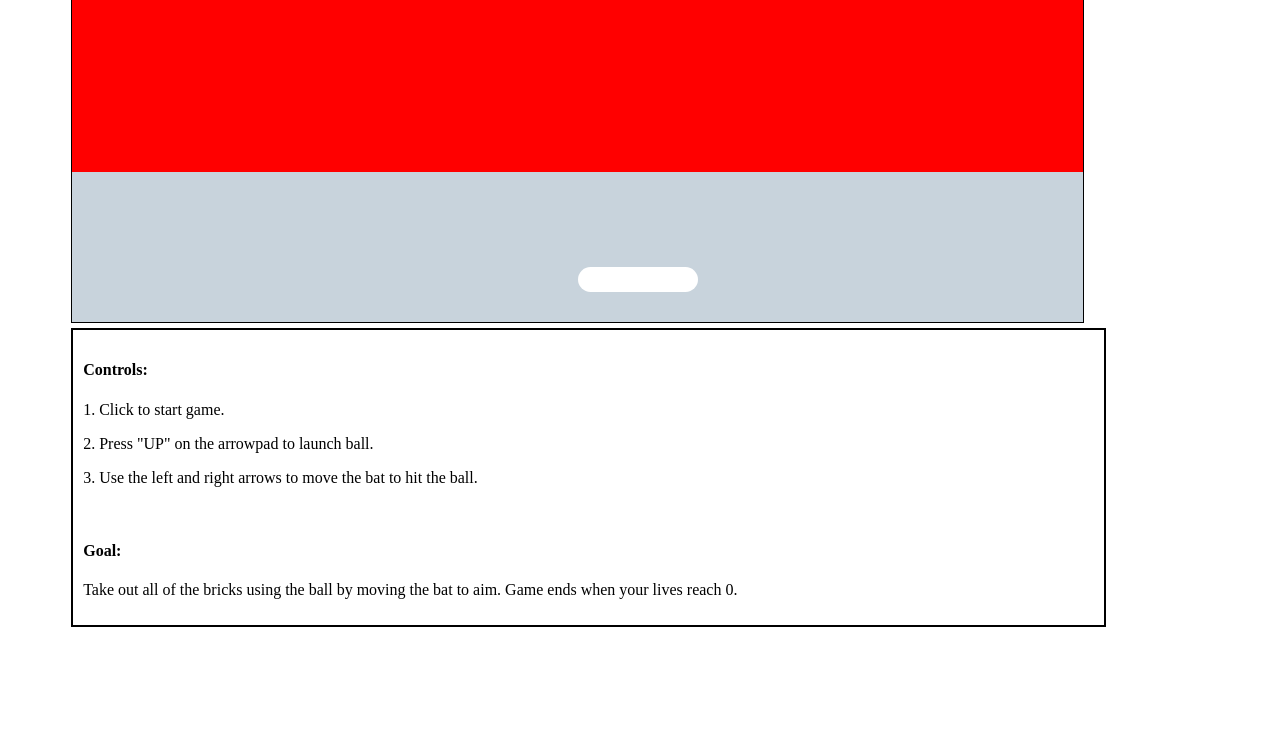
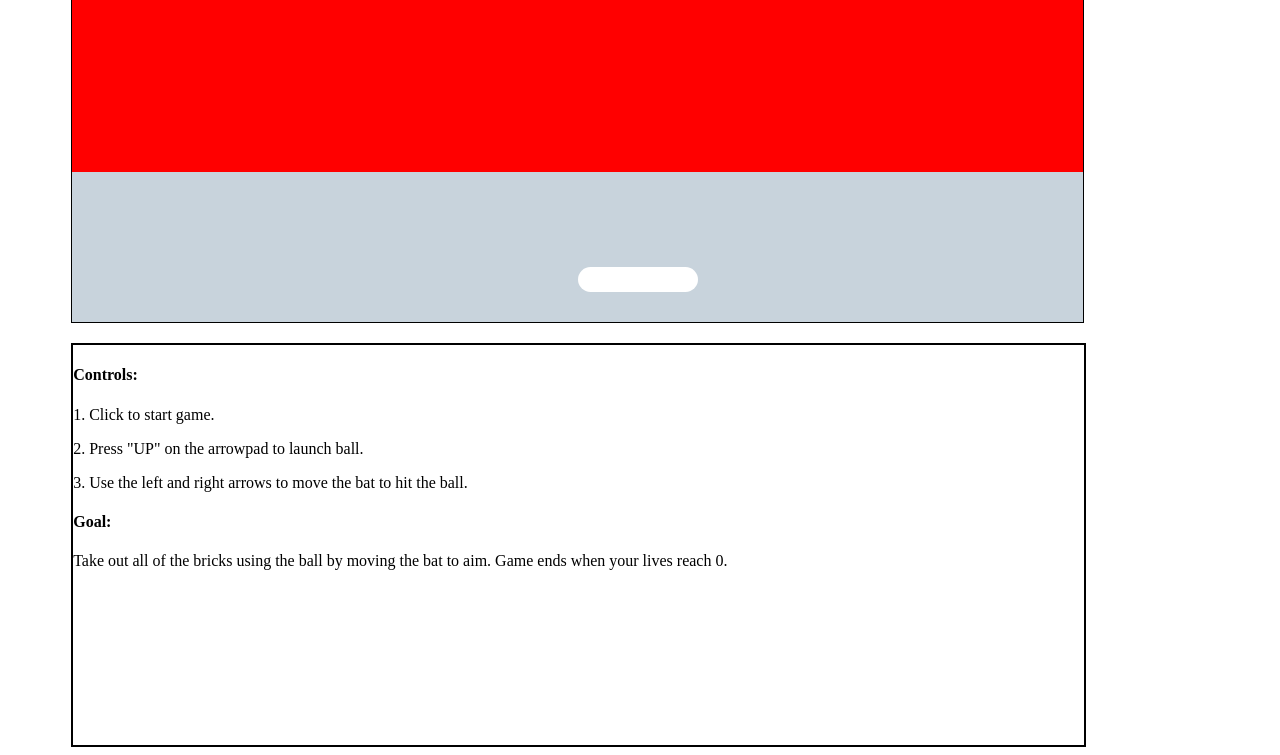
Before and after one commit to Brian-Holland/Brick-Breaker, a plain HTML site: page index.html in a window 1280 px wide. Shown: the part 162-917 px from the top of the page. Before the commit the page ends 800 px from the top, so only its background shows below. Drawn offline with Linux system fonts and the light colour scheme.

Commit message:
added app pic and adjusted styling

```diff
--- a/index.html
+++ b/index.html
@@ -13,7 +13,7 @@
             <span class="lives"></span>
         </div>
         <div class="container"></div>
-        <div id="directions">
+        <div class="container" id="directions">
             <h4>Controls:</h4>
             <p>1. Click to start game.</p>
             <p>2. Press "UP" on the arrowpad to launch ball.</p>
@@ -21,7 +21,7 @@
                 3. Use the left and right arrows to move the bat to hit the
                 ball.
             </p>
-            <br />
+
             <h4>Goal:</h4>
             <p>
                 Take out all of the bricks using the ball by moving the bat to
--- a/style.css
+++ b/style.css
@@ -18,12 +18,10 @@
     font-size: 3em;
 }
 
-#directions {
-    padding: 10px;
+#directions.container {
     border: 2px solid black;
-    margin: 5px auto;
     margin-left: 5%;
-    width: 80%;
+    background-color: white;
 }
 
 .brick {
```
Also changed, not shown: app_pic.png (added).
